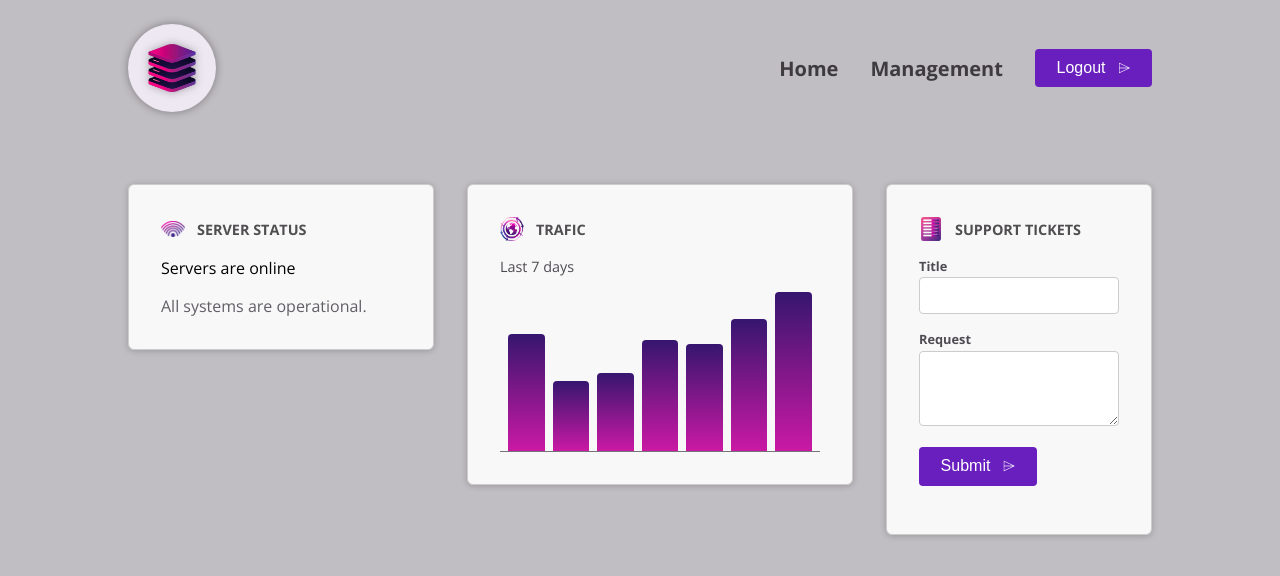
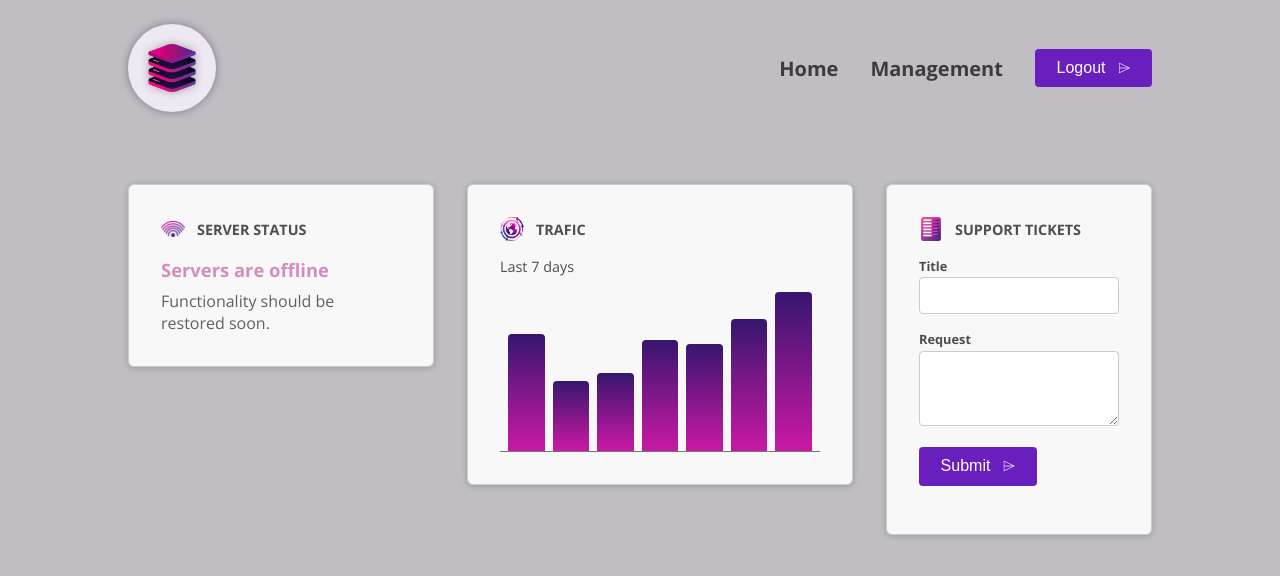
Before and after one commit to andrzejzuzanski/second-angular-app, an Angular app: page / in a window 1280 px wide. Shown: the top 576 px of the page. Built offline with nearby package versions, Linux system fonts and the light colour scheme.

Commit message:
Added conditional class binding and logic to change server status

```diff
--- a/src/app/dashboard/server-status/server-status.component.html
+++ b/src/app/dashboard/server-status/server-status.component.html
@@ -1,3 +1,11 @@
+<div
+  [class]="{
+  status: true,
+  'status-online' : currentStatus === 'online',
+  'status-offline' : currentStatus === 'offline',
+  'status-unknown' : currentStatus === 'unknown',
+}"
+>
   <div id="status">
     @if (currentStatus === 'online') {
     <p>Servers are online</p>
@@ -10,3 +18,4 @@
     <p>Fetching server status failed.</p>
     }
   </div>
+</div>
--- a/src/app/dashboard/server-status/server-status.component.ts
+++ b/src/app/dashboard/server-status/server-status.component.ts
@@ -1,4 +1,4 @@
-import { Component } from '@angular/core';
+import { Component, OnInit } from '@angular/core';
 
 @Component({
   selector: 'app-server-status',
@@ -7,6 +7,22 @@
   templateUrl: './server-status.component.html',
   styleUrl: './server-status.component.css',
 })
-export class ServerStatusComponent {
-  currentStatus = 'online';
+export class ServerStatusComponent implements OnInit {
+  currentStatus: 'online' | 'offline' | 'unknown' = 'offline';
+
+  constructor() {}
+
+  ngOnInit() {
+    setInterval(() => {
+      const rnd = Math.random();
+
+      if (rnd < 0.5) {
+        this.currentStatus = 'online';
+      } else if (rnd < 0.9) {
+        this.currentStatus = 'offline';
+      } else {
+        this.currentStatus = 'unknown';
+      }
+    }, 5000);
+  }
 }
```
Lines whose indentation alone changed are shown as unchanged.
